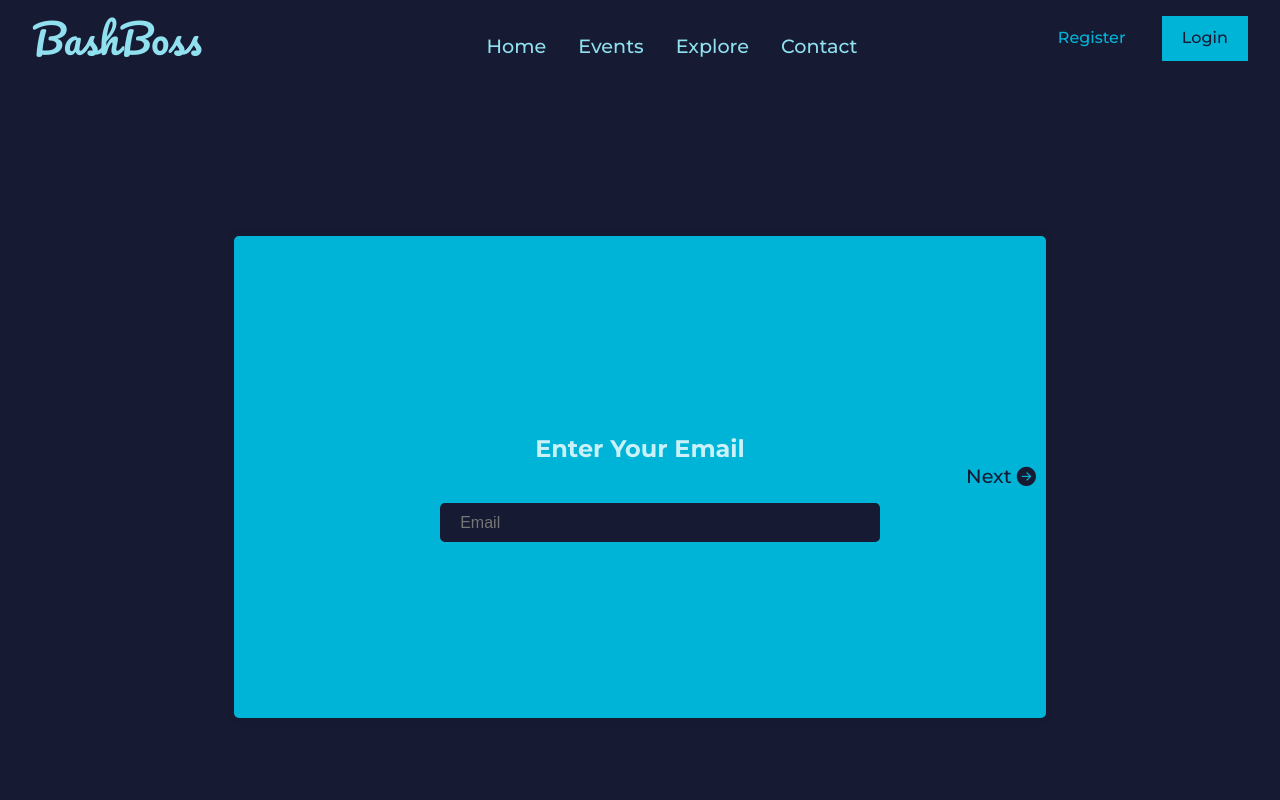
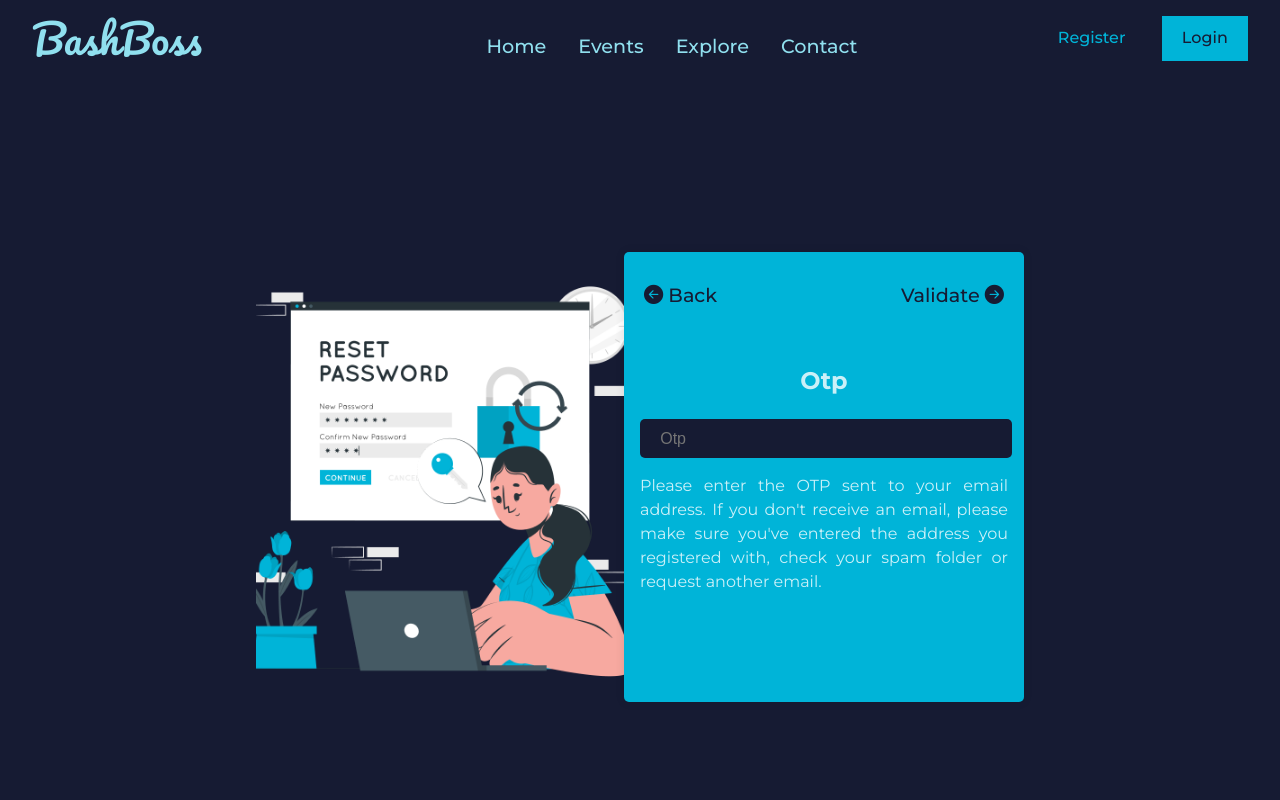
Before and after one commit to CSCI-P465-565-Project-Group-12/Frontend, a React (Vite) app: page /password-reset in a window 1280 px wide. Both pictures are taken after a click on the element "Next". Shown: the top 800 px of the page. Built offline with nearby package versions, Linux system fonts and the light colour scheme.

Commit message:
forgot password ui complete

```diff
--- a/src/componets/UI/FilterBox/FilterBox.css
+++ b/src/componets/UI/FilterBox/FilterBox.css
@@ -10,6 +10,7 @@
   box-shadow: 0 0 5px 0 rgba(0, 0, 0, 0.2);
   height: 100%;
   overflow-y: scroll;
+  width: 100%;
 }
 
 .search-bar {
--- a/src/componets/UI/UserUpcomingEventCard/UserUpcomingEventCard.css
+++ b/src/componets/UI/UserUpcomingEventCard/UserUpcomingEventCard.css
@@ -19,7 +19,7 @@
   height: 100%;
   object-fit: cover;
 }
-.event-info {
+.event-info-container {
   display: flex;
   flex-direction: column;
   justify-content: center;
@@ -27,12 +27,12 @@
   width: 70%;
   margin: 10px;
 }
-.event-info h2 {
+.event-info-container h2 {
   font-size: 1.5em;
   margin: 0;
   color: #161b33;
 }
-.event-info p {
+.event-info-container p {
   font-size: 1em;
   margin: 0;
   color: #161b33;
--- a/src/componets/UI/UserUpcomingEventCard/UserUpcomingEventCard.tsx
+++ b/src/componets/UI/UserUpcomingEventCard/UserUpcomingEventCard.tsx
@@ -14,7 +14,7 @@ const UserUpcomingEventCard: React.FC<IEvent> = (props) => {
         <div className="event-pic">
           <img src={props.image} alt="Event Pic" />
         </div>
-        <div className="event-info">
+        <div className="event-info-container">
           <h2>{props.title}</h2>
           <p>{props.venue}</p>
           <p>{props.date}</p>
--- a/src/pages/BrowseEventsPage/BrowseEventsPage.css
+++ b/src/pages/BrowseEventsPage/BrowseEventsPage.css
@@ -1,4 +1,5 @@
 .browse-events-page-container {
+  position: relative;
   display: flex;
   flex-direction: row;
   align-items: center;
@@ -10,15 +11,18 @@
 }
 
 .filter-box-container {
+  position: absolute;
   display: flex;
   flex-direction: column;
   align-items: center;
   justify-content: center;
-  width: 30%;
+  width: 25%;
   height: 100%;
+  left: 40px;
 }
 
 .all-events-container {
+  position: relative;
   display: flex;
   align-items: center;
   justify-content: space-evenly;
@@ -27,4 +31,5 @@
   gap: 20px;
   width: 70%;
   height: 100%;
+  left: 30%;
 }
--- a/src/pages/LoginPage/LoginPage.tsx
+++ b/src/pages/LoginPage/LoginPage.tsx
@@ -271,7 +271,7 @@ const LoginPage: React.FC = () => {
                   </select>
                   <button className="login-btn">Login</button>
                   <div className="forgot-password">
-                    <a href="/">Forgot Password?</a>
+                    <a href="/password-reset">Forgot Password?</a>
                   </div>
                   <div className="register-link">
                     <p>Don't have an account?</p>
--- a/src/pages/PasswordResetPage/PasswordResetPage.css
+++ b/src/pages/PasswordResetPage/PasswordResetPage.css
@@ -6,30 +6,68 @@
   height: 100vh;
   width: 100%;
 }
+.password-reset-main-container {
+  display: flex;
+  width: 60%;
 
+  height: 450px;
+}
 .password-reset-container {
   display: flex;
   position: relative;
   flex-direction: column;
   justify-content: center;
   align-items: center;
-  gap: 1rem;
-  width: 100%;
-  max-width: 780px;
-  height: 450px;
+  width: 50%;
   padding: 1rem;
   border-radius: 5px;
   background-color: #00b4d8;
   box-shadow: 0 0 10px rgba(0, 0, 0, 0.1);
 }
+.password-reset-img {
+  width: 50%;
+  max-width: 400px;
+  height: 100%;
+}
+.password-reset-img img {
+  width: 100%;
+  height: 100%;
+  object-fit: cover;
+}
+.email-input,
+.otp-input,
+.password-input {
+  width: 100%;
+}
 
-.email-input {
-  width: 100%;
-  max-width: 400px;
+.password-input {
+  margin-bottom: 10px;
 }
 
 .email-input input {
-  width: 100%;
+  width: 90%;
+  padding: 0.6em 1.2em;
+  font-size: 1em;
+  font-weight: 500;
+  border-radius: 5px;
+  border: 1px solid transparent;
+  transition: border-color 0.25s;
+  background-color: #161b33;
+  color: #caf0f8;
+}
+.otp-input input {
+  width: 90%;
+  padding: 0.6em 1.2em;
+  font-size: 1em;
+  font-weight: 500;
+  border-radius: 5px;
+  border: 1px solid transparent;
+  transition: border-color 0.25s;
+  background-color: #161b33;
+  color: #caf0f8;
+}
+.password-input input {
+  width: 90%;
   padding: 0.6em 1.2em;
   font-size: 1em;
   font-weight: 500;
@@ -41,7 +79,8 @@
 }
 .next-btn {
   position: absolute;
-  right: 0;
+  right: 10px;
+  top: 10px;
   margin-right: 10px;
 }
 
@@ -56,3 +95,54 @@
 .next-btn p:hover {
   color: #caf0f8;
 }
+.back-btn {
+  position: absolute;
+  left: 10px;
+  top: 10px;
+  margin-left: 10px;
+}
+.back-btn p {
+  font-size: 1.2rem;
+  font-weight: 500;
+  color: #161b33;
+  cursor: pointer;
+  transition: color 0.3s ease-in-out;
+}
+
+.back-btn p:hover {
+  color: #caf0f8;
+}
+
+.reset-password-btn {
+  display: flex;
+}
+.reset-password-btn p {
+  font-size: 1.2rem;
+  font-weight: 500;
+  color: #161b33;
+  cursor: pointer;
+  transition: color 0.3s ease-in-out;
+}
+
+.reset-password-btn p:hover {
+  color: #caf0f8;
+}
+
+.back-to-login-btn {
+  display: flex;
+}
+.back-to-login-btn p {
+  font-size: 1.2rem;
+  font-weight: 500;
+  color: #161b33;
+  cursor: pointer;
+  transition: color 0.3s ease-in-out;
+}
+
+.back-to-login-btn p:hover {
+  color: #caf0f8;
+}
+#reset-password-text {
+  white-space: pre-wrap;
+  text-align: justify;
+}
--- a/src/pages/PasswordResetPage/PasswordResetPage.tsx
+++ b/src/pages/PasswordResetPage/PasswordResetPage.tsx
@@ -1,22 +1,114 @@
 import Navbar from "../../componets/UI/Navbar/Navbar";
 import Footer from "../../componets/UI/Footer/Footer";
 import "./PasswordResetPage.css";
-// import { useState } from "react";
+import passwordResetImg from "../../assets/Reset password-cuate.png";
+import { useState } from "react";
+import { useNavigate } from "react-router";
 const PasswordResetPage = () => {
-  // const [heading, setHeading] = useState("Enter your email address");
+  const [isEmailSent, setIsEmailSent] = useState(false);
+  const [isOtpValidated, setIsOtpValidated] = useState(false);
+  const [isPasswordReset, setIsPasswordReset] = useState(false);
+  const navigate = useNavigate();
   return (
     <>
       <Navbar />
       <div className="password-reset-page-container">
+        <div className="password-reset-main-container">
+          <div className="password-reset-img">
+            <img src={passwordResetImg} alt="password-reset" />
+          </div>
           <div className="password-reset-container">
+            {isEmailSent && (
+              <>
+                <div className="back-btn" onClick={() => setIsEmailSent(false)}>
+                  <p>
+                    <i className="bi bi-arrow-left-circle-fill" /> Back
+                  </p>
+                </div>
+                <h2>Otp</h2>
+                <div className="otp-input">
+                  <input type="text" placeholder="Otp" />
+                </div>
+                <p id="reset-password-text">
+                  Please enter the OTP sent to your email address. If you don't
+                  receive an email, please make sure you've entered the address
+                  you registered with, check your spam folder or request another
+                  email.
+                </p>
+                <div
+                  className="next-btn"
+                  onClick={() => {
+                    setIsOtpValidated(true);
+                    setIsEmailSent(false);
+                  }}
+                >
+                  <p>
+                    Validate <i className="bi bi-arrow-right-circle-fill" />
+                  </p>
+                </div>
+              </>
+            )}
+            {!isEmailSent && !isOtpValidated && !isPasswordReset && (
+              <>
                 <h2>Enter Your Email</h2>
                 <div className="email-input">
                   <input type="text" placeholder="Email" />
                 </div>
-          <div className="next-btn">
+                <p id="reset-password-text">
+                  We will send you a link to reset your password. If you don't
+                  receive an email, please make sure you've entered the address
+                  you registered with, check your spam folder or request another
+                  email.
+                </p>
+                <div className="next-btn" onClick={() => setIsEmailSent(true)}>
                   <p>
                     Next <i className="bi bi-arrow-right-circle-fill" />
                   </p>
+                </div>
+              </>
+            )}
+            {isOtpValidated && (
+              <>
+                <h2>Reset Password</h2>
+                <div className="password-input">
+                  <input type="password" placeholder="Password" />
+                </div>
+                <div className="password-input">
+                  <input type="password" placeholder="Confirm Password" />
+                </div>
+                <div
+                  className="reset-password-btn"
+                  onClick={() => {
+                    setIsPasswordReset(true);
+                    setIsOtpValidated(false);
+                  }}
+                >
+                  <p>
+                    Reset Password <i className="bi bi-check-circle-fill" />
+                  </p>
+                </div>
+              </>
+            )}
+            {isPasswordReset && (
+              <>
+                <h2>Password Reset</h2>
+                <p id="reset-password-text">
+                  Your password has been reset successfully.
+                </p>
+                <div
+                  className="back-to-login-btn"
+                  onClick={() => {
+                    setIsPasswordReset(false);
+                    navigate("/login", { state: { linkFor: "login" } });
+                  }}
+                >
+                  <p>
+                    Back to Login{" "}
+                    <i className="bi bi-arrow-right-circle-fill" />
+                  </p>
+                </div>
+              </>
+            )}
           </div>
         </div>
       </div>
--- a/src/pages/UserProfilePage/UserProfilePage.css
+++ b/src/pages/UserProfilePage/UserProfilePage.css
@@ -12,7 +12,7 @@
 
 .side-bar-menu {
   display: flex;
-  position: absolute;
+  position: fixed;
   top: 0;
   left: 0;
   flex-direction: column;
```
Also changed, not shown: src/assets/Reset password-cuate.png (added). Lines whose indentation alone changed are shown as unchanged.
